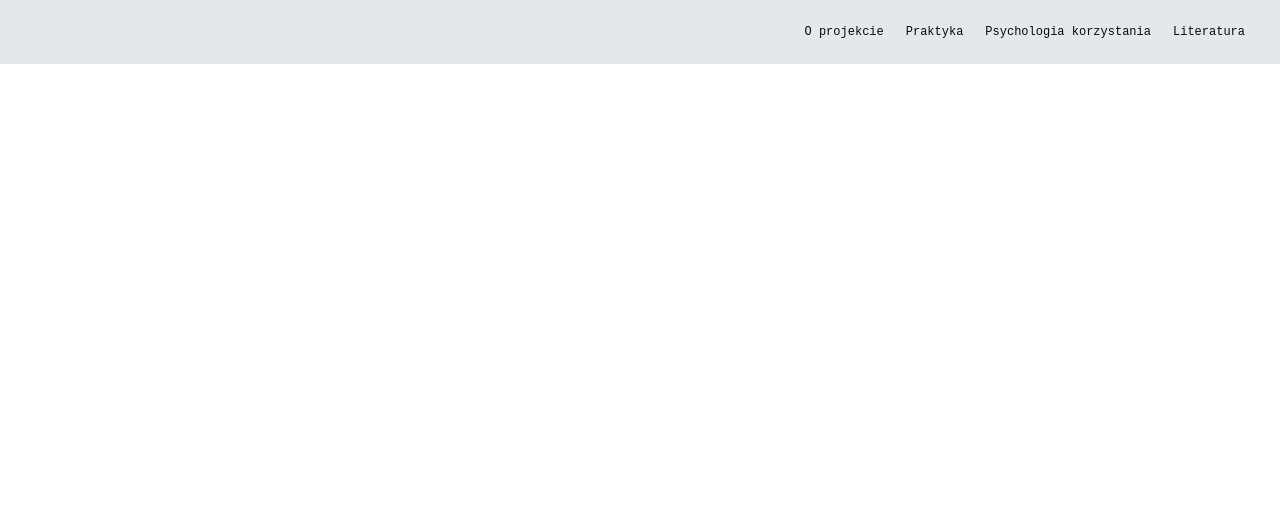
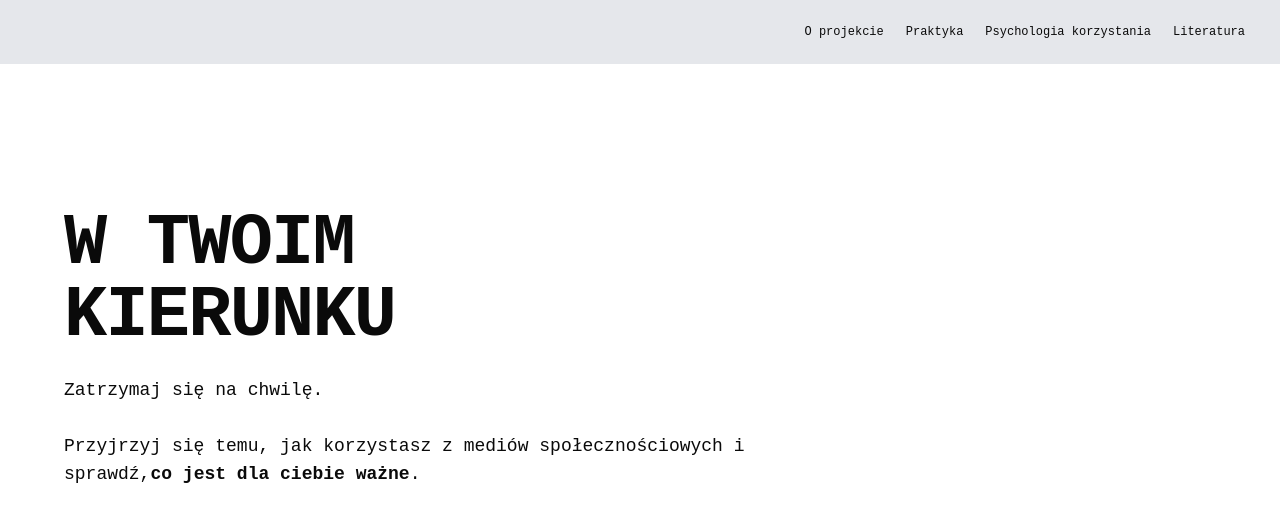
Before and after one commit to MatiasGalliani/basia-project, a React (Vite) app: page / in a window 1280 px wide. Shown: the top 522 px of the page. Built offline with nearby package versions, Linux system fonts and the light colour scheme.

Commit message:
added left side of the hero

```diff
--- a/src/components/Home.tsx
+++ b/src/components/Home.tsx
@@ -19,7 +19,21 @@ export default function Home() {
           </Button>
         </div>
       </header>
-      <main></main>
+      <main>
+        <section className="px-8 pt-32 pb-16 lg:px-16 lg:pt-36 lg:pb-24">
+          <div className="max-w-3xl">
+            <h1 className="text-5xl font-extrabold tracking-tight sm:text-6xl lg:text-7xl">
+              W TWOIM <br /> KIERUNKU
+            </h1>
+            <p className="mt-6 text-lg leading-7">
+              Zatrzymaj się na chwilę.
+              <br /> <br /> Przyjrzyj się temu, jak korzystasz z mediów
+              społecznościowych i sprawdź,
+              <strong>co jest dla ciebie ważne</strong>.
+            </p>
+          </div>
+        </section>
+      </main>
     </div>
   );
 }
```
